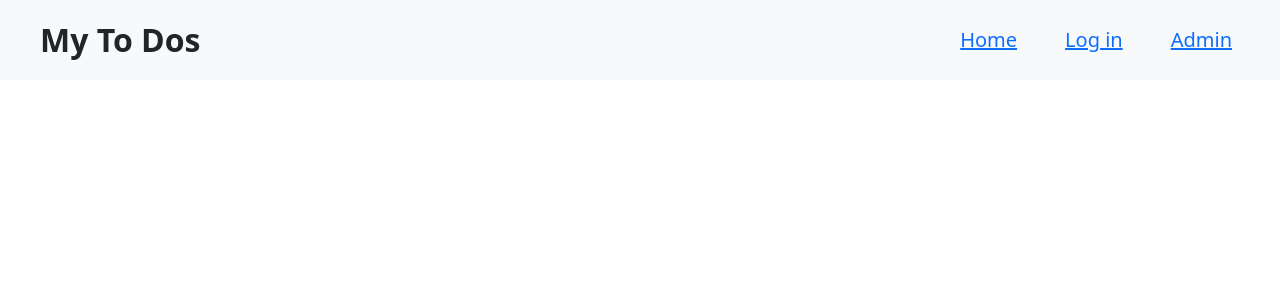
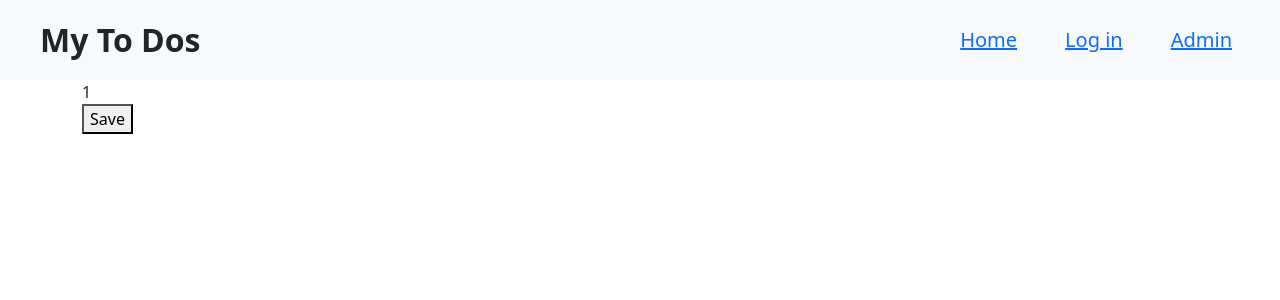
Before and after one commit to jaramilloez/Task-Manager, a React (Create React App) app: page /aTask/1 in a window 1280 px wide. Shown: the top 300 px of the page. Built offline with nearby package versions, Linux system fonts and the light colour scheme.

Commit message:
Add title and save button to aTask component

```diff
--- a/src/App.js
+++ b/src/App.js
@@ -13,10 +13,10 @@ function App() {
     <div>
       <NavBar />
       <Switch>
+        <Route path='/aTask/:id' component={ATask} />
         <Route path='/admin' component={Admin} />
         <Route path='/SignUp' component={SignUp} />
         <Route path='/logIn' component={LogIn} />
-        <Route path='/aTask/:id' component={ATask} />
         <Route path='/notFound' component={NotFound} />
         <Route path='/' exact component={Tasks} />
         <Redirect to='/notFound' />
--- a/src/components/aTask.jsx
+++ b/src/components/aTask.jsx
@@ -1,10 +1,15 @@
 import React, { Component } from 'react';
 
 class ATask extends Component {
-    state = {  }
+    handleSave = () => {
+        this.props.history.replace('/')
+    }
     render() {
         return <div className="container">
-
+            <div>
+                {this.props.match.params.id}
+            </div>
+            <button onClick={this.handleSave}>Save</button>
         </div>
     }
 }
```
